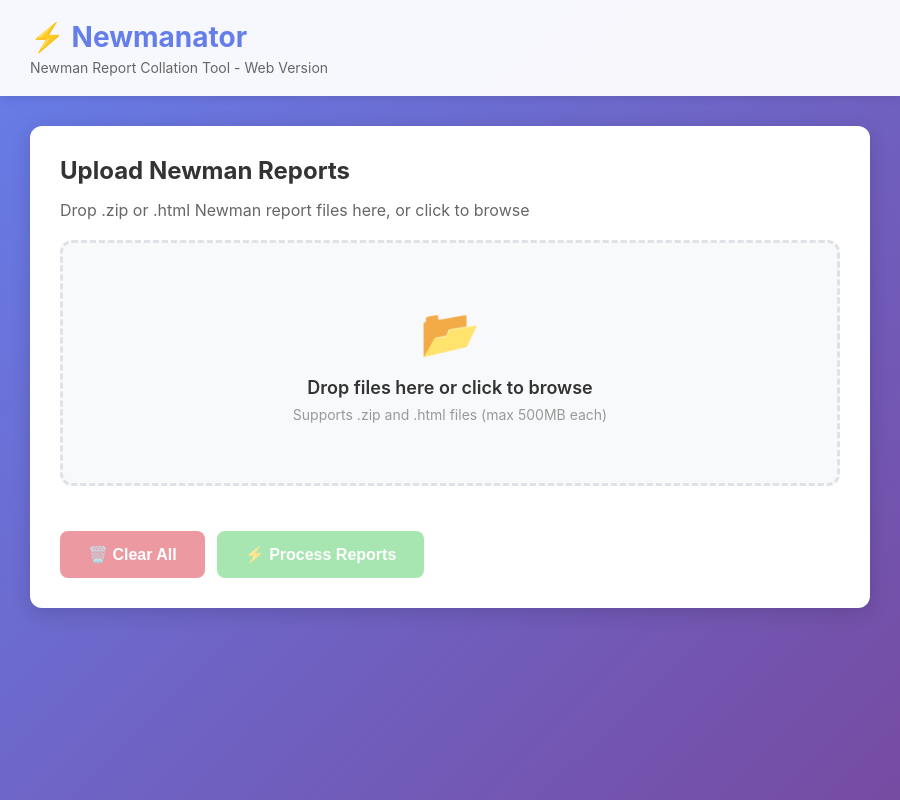
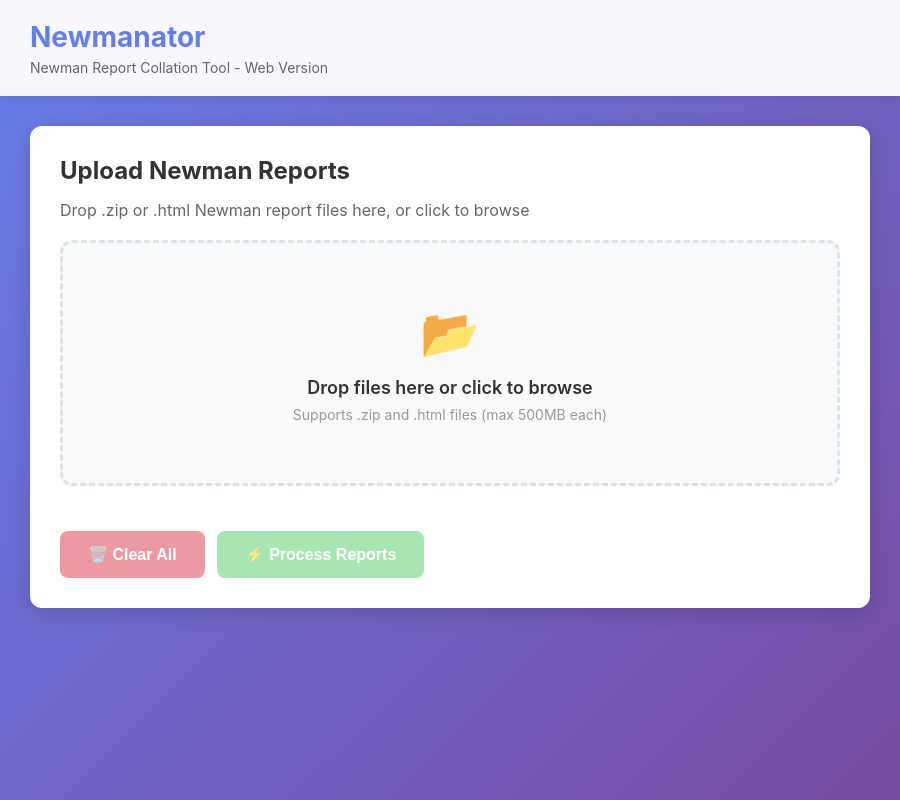
Before and after one commit to mohammedghanicode/Newmanator, an Electron app: page public/index.html in a window 900 px wide. Drawn offline with Linux system fonts and the light colour scheme.

Commit message:
Increased memory limit to 4gb and tweaked index.html

```diff
--- a/package.json
+++ b/package.json
@@ -4,6 +4,8 @@
   "main": "electron/electron-main.js",
   "description": "Newmanator - Newman report collation tool with Desktop and Web UI",
   "scripts": {
+    "start:web": "node --max-old-space-size=4096 server.js",
+    "dev": "nodemon --max-old-space-size=4096 server.js",
     "test": "vitest",
     "start": "electron .",
     "start:web": "node server.js",
--- a/public/index.html
+++ b/public/index.html
@@ -3,7 +3,7 @@
 <head>
   <meta charset="UTF-8">
   <meta name="viewport" content="width=device-width, initial-scale=1.0">
-  <title>⚡ Newmanator - Web</title>
+  <title>Newmanator - Web</title>
   <style>
     * {
       margin: 0;
@@ -280,7 +280,7 @@
 </head>
 <body>
   <div class="header">
-    <h1>⚡ Newmanator</h1>
+    <h1>Newmanator</h1>
     <p>Newman Report Collation Tool - Web Version</p>
   </div>
 
```
